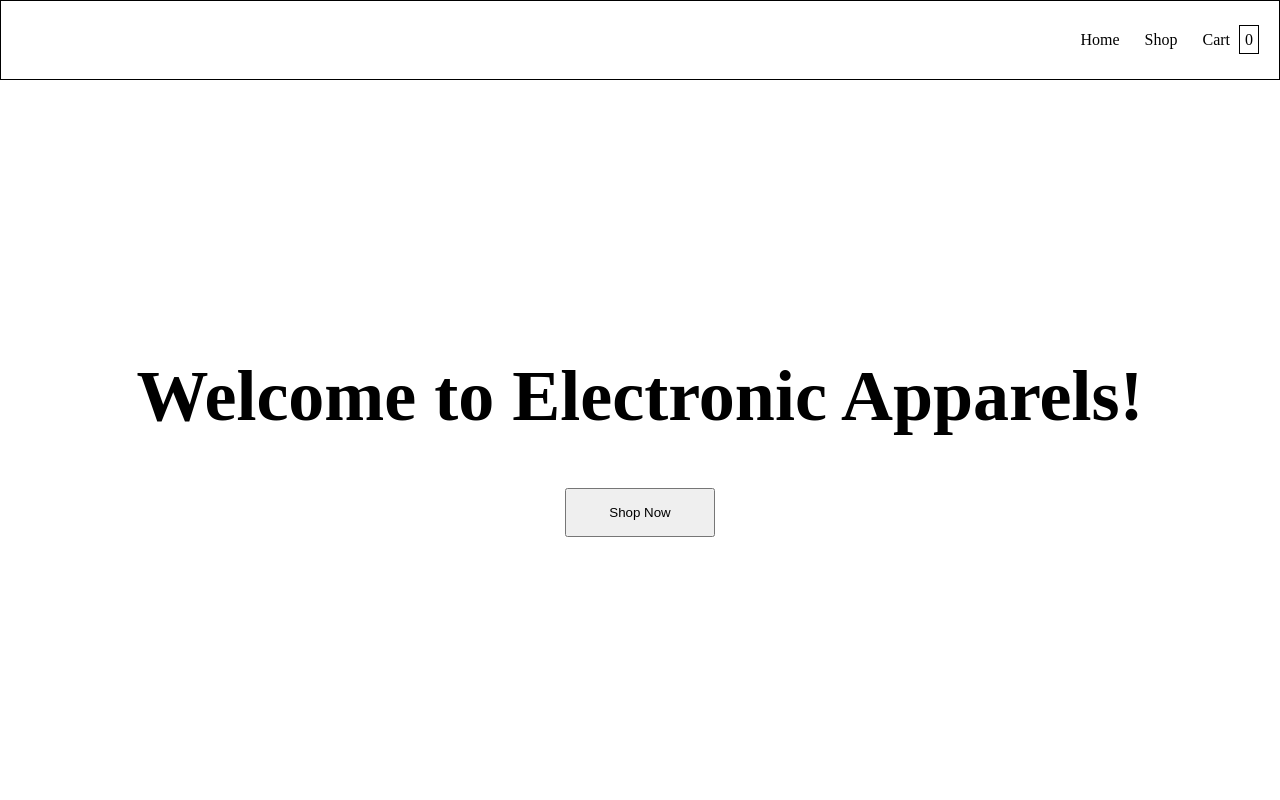
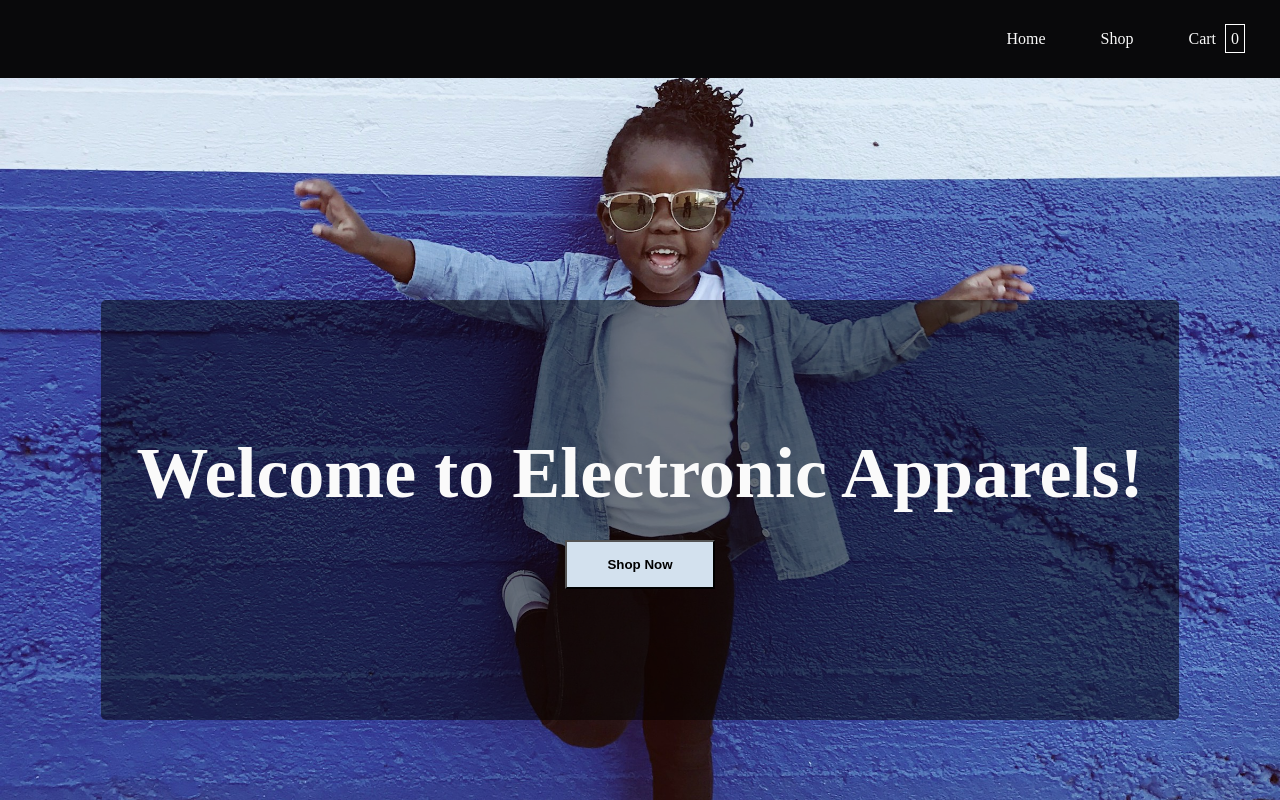
Before and after one commit to Alex-Devonte/shopping-cart, a React (Vite) app: page / in a window 1280 px wide. Built offline with nearby package versions, Linux system fonts and the light colour scheme; no server answers.

Commit message:
Add styles for components

```diff
--- a/src/components/ErrorPage.jsx
+++ b/src/components/ErrorPage.jsx
@@ -2,7 +2,7 @@ import { Link } from "react-router-dom";
 
 function ErrorPage() {
     return (
-        <div>
+        <div id="error">
             <h1>This route does not exist!</h1>
             <Link to="/">Click here to return to the homepage.</Link>
         </div>
--- a/src/styles/Cart.module.css
+++ b/src/styles/Cart.module.css
@@ -1,5 +1,5 @@
 .cartContainer {
-    margin: 0 auto;
+    margin: 96px auto;
     width: 50%;
 }
 
@@ -31,20 +31,41 @@ td {
     grid-template-columns: 0.5fr 1fr;
 }
 
+table button {
+    background-color: red;
+    color: #fff;
+    cursor: pointer;
+    opacity: 0.5;
+    padding: 10px;
+}
+
+table button:hover {
+    opacity: 1;
+}
+
+
 .checkout {
     align-items: flex-end;
+    color: green;
     display: flex;
     flex-direction: column;
     font-size: 18px;
+    font-weight: bold;
     gap: 20px;
     margin: 10px 0;
 }
 
 .checkout button {
+    background-color: #D3E1EE;
+    cursor: pointer;
+    font-weight: bold;
     margin: 25px 0;
-    padding: 5px;
+    padding: 15px;
 }
 
+.checkout button:hover {
+    background-color: #d3e1eead;
+}
 
 img {
     width: 100px;
@@ -52,7 +73,6 @@ img {
 
 @media screen and (max-width: 768px) {
     .cartContainer {
-        margin: 0 auto;
         width: 95%;
     }
 
--- a/src/styles/Header.module.css
+++ b/src/styles/Header.module.css
@@ -1,25 +1,39 @@
 .header {
-    border: 1px solid black;
+    background-color: #09090b;
     display: flex;
+    height: 48px;
     gap: 25px;
     justify-content: flex-end;
+    left: 0;
+    right: 0;
     padding: 15px;
+    position: fixed;
+    top: 0;
+    z-index: 100;
 }
 
 .headerLink {
-    color: #000;
-    padding: 15px 0;
+    color: #fafafa;
+    padding: 15px;
     text-decoration: none;
 }
 
+.headerLink:hover {
+    background-color: #334155;
+    text-decoration: underline;
+}
+
 .cartItemCount {
-    border: 1px solid black;
+    border: 1px solid #fff;
     margin: 5px;
     padding: 5px;
 }
 
 .hamburgerIcon {
+    background-color: #D3E1EE;
     display: none;
+    font-weight: bold;
+    padding: 5px;
 }
 
 .menu {
@@ -42,12 +56,12 @@
     }
 
     .menu {
-        background-color: bisque;
+        background-color: #09090b;
         border: 1px solid #000;
         position: absolute;
         left: 0;
         right: 0;
-        top: 50px;
+        top: 76px;
     }
 
     .menu .headerLink {
--- a/src/styles/Homepage.module.css
+++ b/src/styles/Homepage.module.css
@@ -1,19 +1,42 @@
 .homepageContainer {
+    background: url('../assets/home.jpg') no-repeat center center fixed;
+    background-size: cover;
     display: flex;
     justify-content: center;
-    margin-top: 250px;
+    height: 100vh;
     text-align: center;
 }
 
+.homepage {
+    align-items: center;
+    background-color: rgba(0, 0, 0, 0.5);
+    border-radius: 5px;
+    display: flex;
+    flex-direction: column;
+    height: 350px;
+    justify-content: center;
+    margin-top: 300px;
+    padding: 35px;
+}
+
 .homepage h1 {
+    color: #fafafa;
     font-size: 72px;
     margin-bottom: 25px;
-    padding: 25px;
 }
 
 #shopNowBtn {
+    background-color: #D3E1EE;
+    cursor: pointer;
+    font-weight: bold;
     padding: 15px;
+    transition: background-color .4s;
     width: 150px;
+}
+
+#shopNowBtn:hover {
+    background-color: #000;
+    color: #fff;
 }
 
 @media screen and (max-width: 500px) {
@@ -21,6 +44,11 @@
         margin-top: 50px;
     }
 
+    .homepage {
+        height: 300px;
+        margin-top: 150px;
+    }
+
     .homepage h1 {
         font-size: 62px;
     }
--- a/src/styles/ProductCard.module.css
+++ b/src/styles/ProductCard.module.css
@@ -1,7 +1,19 @@
 .productCard {
-    border: 1px solid #000;
+    background-color: #f5f5f5;
+    border: 1px solid #ccc;
+    border-radius: 5px;
+    box-shadow: 5px 1px 10px 0px #ccc;
     font-size: 18px;
     padding: 20px;
+}
+
+.productCard a {
+    color: #000;
+    text-decoration: none;
+}
+
+.productCard a:hover {
+    text-decoration: underline;
 }
 
 .productImgContainer {
@@ -21,7 +33,7 @@
 }
 
 .purchaseSection {
-    border: 1px solid #000;
+    border-radius: 5px;
     padding: 10px;
     text-align: center;
 }
@@ -31,8 +43,16 @@
 }
 
 .addToCartBtn {
+    background-color: initial;
     margin: 5px;
     padding: 5px;
+    transition: background-color .3s ease-in-out;
+}
+
+.addToCartBtn:hover:not(:disabled) {
+    background-color: #000;
+    color: #fff;
+    cursor: pointer;
 }
 
 @media screen and (max-width: 500px) {
--- a/src/styles/ProductDetail.module.css
+++ b/src/styles/ProductDetail.module.css
@@ -1,5 +1,4 @@
 .productDetailContainer {
-    border: 1px solid black;
     display: flex;
     flex-direction: column;
     font-size: 20px;
--- a/src/styles/ProductList.module.css
+++ b/src/styles/ProductList.module.css
@@ -2,6 +2,7 @@
     display: grid;
     gap: 25px;
     grid-template-columns: repeat( auto-fit, minmax(500px, 1fr) );
+    margin-top: 96px;
     padding: 25px;
 }
 
--- a/src/styles/styles.css
+++ b/src/styles/styles.css
@@ -6,3 +6,11 @@
 #root {
     height: 100vh;
 }
+
+#error {
+    align-items: center;
+    display: flex;
+    flex-direction: column;
+    height: 100vh;
+    justify-content: center;
+}
```
Also changed, not shown: src/assets/home.jpg (added).
